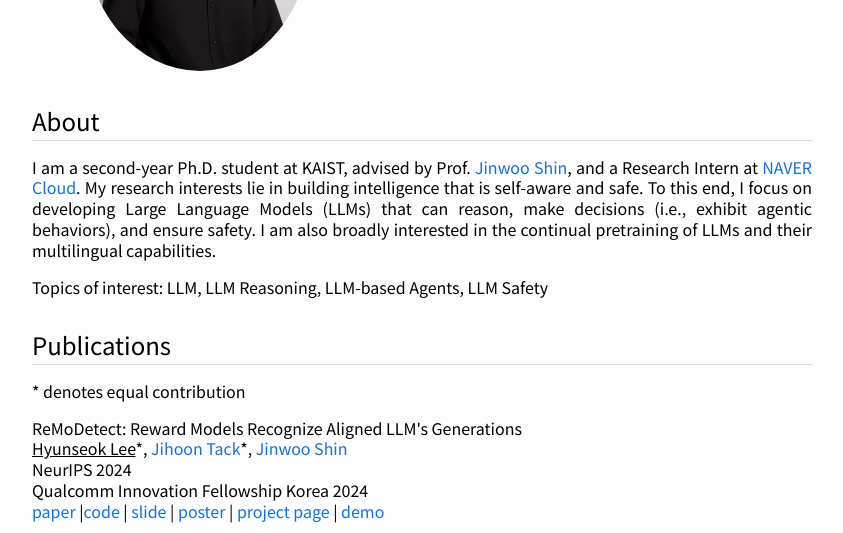
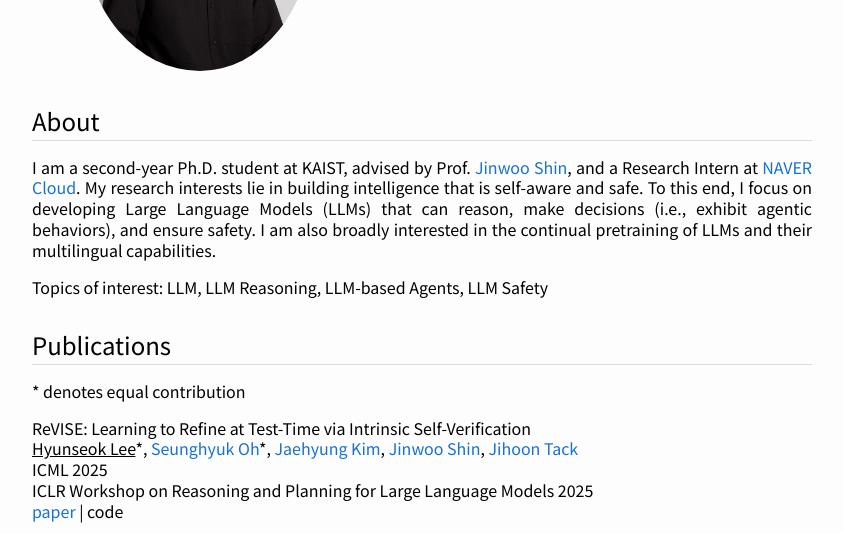
Before and after one commit to hyunseoklee-ai/hyunseoklee-ai.github.io, a plain HTML site: page index.html in a window 1280 px wide. Shown: the part 234-767 px from the top of the page, without its empty margins (218-1061 px from the left). Drawn offline with Linux system fonts and the light colour scheme; some icons are missing.

Commit message:
icml2025

```diff
--- a/index.html
+++ b/index.html
@@ -149,11 +149,19 @@
     </p>
 
     <dl class="org-dl">
+    <dt><strong>ReVISE: Learning to Refine at Test-Time via Intrinsic Self-Verification</strong></dt>
+    <u> Hyunseok Lee</u>*, <a href='https://seunghyukoh.com'> Seunghyuk Oh</a>*, <a href='https://sites.google.com/view/jaehyungkim'>Jaehyung Kim</a>, <a href='https://alinlab.kaist.ac.kr/shin.html'>Jinwoo Shin</a>, <a href='https://jihoontack.github.io'>Jihoon Tack</a><br />
+    <strong>ICML 2025</strong> <br />
+    ICLR Workshop on Reasoning and Planning for Large Language Models 2025 <br />
+    <a href="https://arxiv.org/abs/2502.14565v1">paper</a> | code
+    </dl>
+
+    <dl class="org-dl">
     <dt><strong>ReMoDetect: Reward Models Recognize Aligned LLM's Generations</strong></dt>
     <u> Hyunseok Lee</u>*, <a href='https://jihoontack.github.io'>Jihoon Tack</a>*, <a href='https://alinlab.kaist.ac.kr/shin.html'>Jinwoo Shin</a><br />
     <strong>NeurIPS 2024</strong> <br />
     Qualcomm Innovation Fellowship Korea 2024 <br />
-    <a href="https://arxiv.org/abs/2405.17382">paper</a> |<a href="https://github.com/hyunseoklee-ai/ReMoDetect.git">code</a> | <a href="assets/neurips24_remodetect_slide.pdf">slide</a> | <a href="assets/neurips24_remodetect_poster.pdf">poster</a> | <a href="https://hyunseoklee-ai.github.io/ReMoDetect/">project page</a> | <a href="https://huggingface.co/spaces/hyunseoki/ReMoDetect">demo</a>
+    <a href="https://arxiv.org/abs/2405.17382">paper</a> | <a href="https://github.com/hyunseoklee-ai/ReMoDetect.git">code</a> | <a href="assets/neurips24_remodetect_slide.pdf">slide</a> | <a href="assets/neurips24_remodetect_poster.pdf">poster</a> | <a href="https://hyunseoklee-ai.github.io/ReMoDetect/">project page</a> | <a href="https://huggingface.co/spaces/hyunseoki/ReMoDetect">demo</a>
     </dl>
 
     </div>
```
Also changed, not shown: 1 other file.
